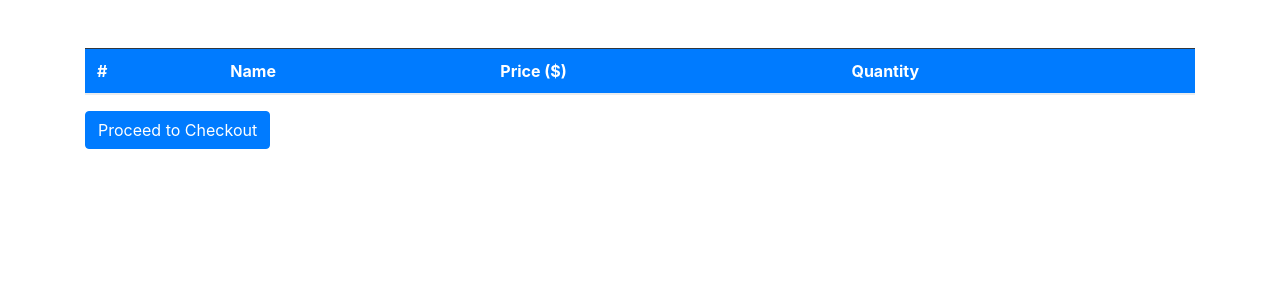
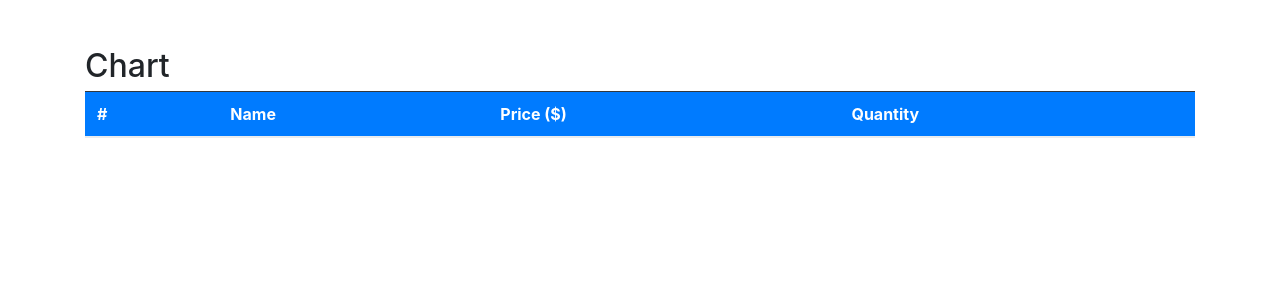
Before and after one commit to HurricaneInteractive/php-commerce, a PHP site: page /cart in a window 1280 px wide. Shown: the part 56-356 px from the top of the page. Run offline with PHP 8.4, Linux system fonts and the light colour scheme; tables that the repository leaves empty or names only in its code hold one stand-in row (values such as "Sample post"); lists and menus that the app fills with data are empty; some libraries are stand-ins or nearby versions.

Commit message:
Show checkout button conditional

```diff
--- a/app/views/cart/index.php
+++ b/app/views/cart/index.php
@@ -2,6 +2,9 @@
 
     <div class="container mt-5">
         <div class="row">
+            <div class="col-sm-12">
+                <h2>Chart</h2>
+            </div>
             <div class="col-sm-12">
                 <table class="table table-striped">
                     <thead class="table-inverse">
@@ -32,9 +35,11 @@
                     </tbody>
                 </table>
             </div>
-            <div class="col-sm-12">
-                <a href="/checkout" class="btn btn-primary">Proceed to Checkout</a>
-            </div>
+            <?php if (count($data['cart']) > 0): ?>
+                <div class="col-sm-12">
+                    <a href="/checkout" class="btn btn-primary">Proceed to Checkout</a>
+                </div>
+            <?php endif; ?>
         </div>
     </div>
 
```
